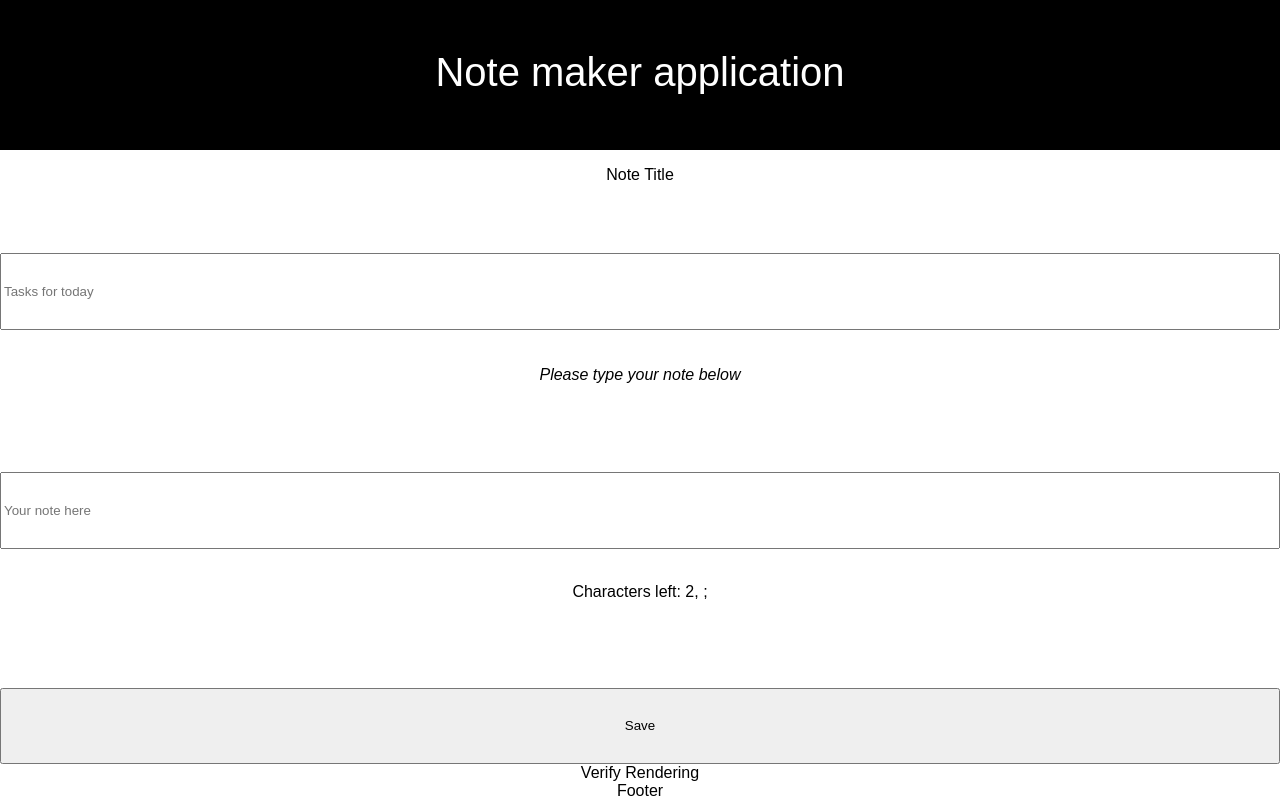
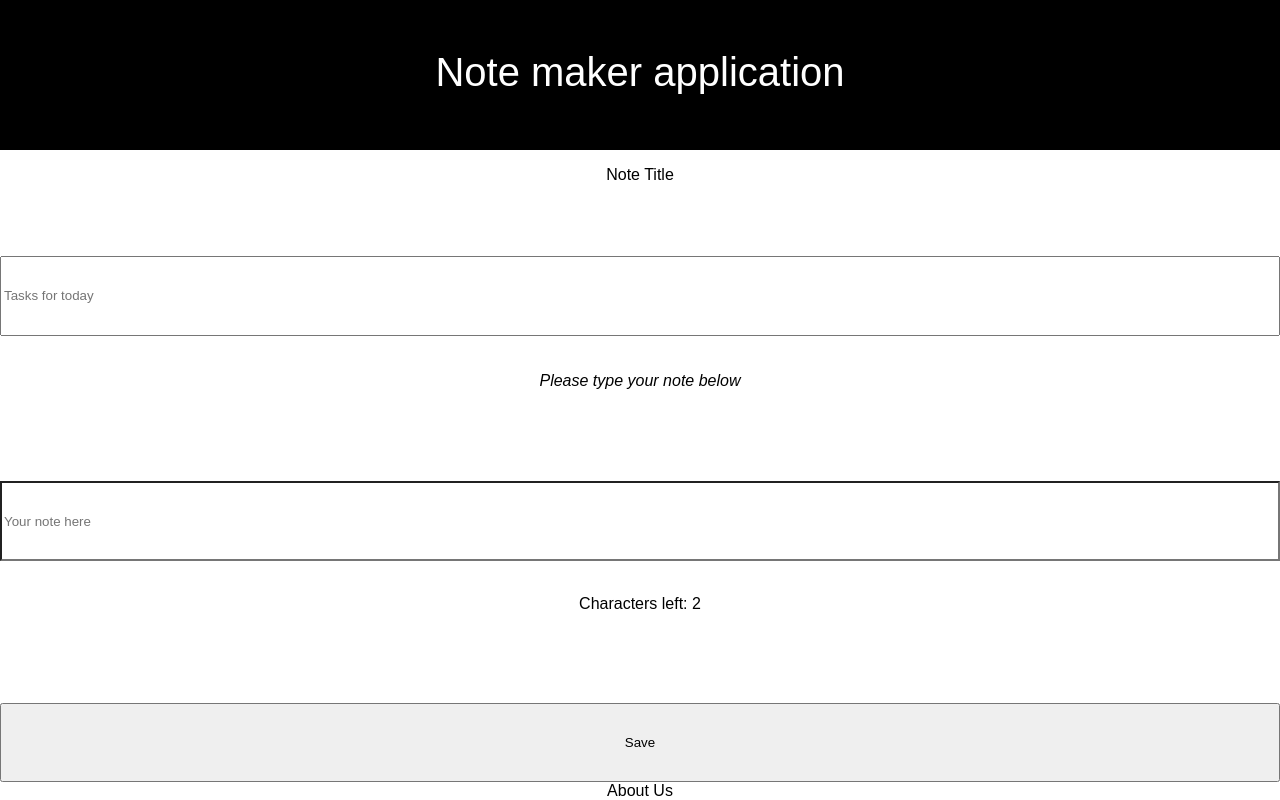
Before and after one commit to siddharth-lakhara/noteTakingApp, a React (Create React App) app: page / in a window 1280 px wide. Built offline with nearby package versions, Linux system fonts and the light colour scheme.

Commit message:
point 4 done

```diff
--- a/package.json
+++ b/package.json
@@ -3,6 +3,7 @@
   "version": "0.1.0",
   "private": true,
   "dependencies": {
+    "babel-eslint": "^8.2.1",
     "eslint": "^4.17.0",
     "react": "^16.2.0",
     "react-dom": "^16.2.0",
--- a/src/App.jsx
+++ b/src/App.jsx
@@ -9,21 +9,13 @@ const App = () => (
     <HeaderComponent title="Note maker application" />
     <BodyComponent
       emText="Please type your note below"
-      maxTextLength="2"
+      maxTextLength={2}
       notePlaceholder="Your note here"
     />
-    Verify Rendering
     <FooterComponent
-      text="Footer"
+      text="About Us"
     />
   </div>
-  /* <header className="App-header">
-    <img src={logo} className="App-logo" alt="logo" />
-    <h1 className="App-title">Welcome to React</h1>
-  </header>
-  <p className="App-intro">
-      To get started, edit <code>src/App.js</code> and save to reload.
-  </p> */
 );
 
 export default App;
--- a/src/components/body/body.jsx
+++ b/src/components/body/body.jsx
@@ -5,26 +5,22 @@ class body extends React.Component {
   constructor(props) {
     super(props);
     this.state = {
-      leftCharacters: 2,
-    };
+      Characters: 0,
+      color: "white",
+      maxCharacters: props.maxTextLength,
+    }
     this.handleChange = this.handleChange.bind(this);
-  }
-
-  changeColor() {
-    this.setState({
-      color: 'red',
-    });
   }
 
   handleChange(event) {
     const input = event.target.value;
     this.setState({
-      leftCharacters: 2 - input.length,
-      color: (this.state.leftCharacters <= 0) ? 'red' : 'white',
+      Characters: input.length,
     });
   }
 
   render() {
+   const color = ((this.state.Characters) === this.state.maxCharacters) ? 'red' : 'white';
   return (
     <div className="contentPane">
       <p className="noteTitle">
@@ -36,10 +32,10 @@ class body extends React.Component {
       <em> {this.props.emText} </em>
       <br />
       <br />
-      <input type="text" className="notes" placeholder={this.props.notePlaceholder} maxLength={this.props.maxTextLength} onChange={this.handleChange} style={{ backgroundColor: this.state.color }} />
+      <input type="text" className="notes" placeholder={this.props.notePlaceholder} maxLength={this.props.maxTextLength} onChange={this.handleChange} style={{backgroundColor: color}} />
       <br />
       <p>
-        Characters left: {this.state.leftCharacters}, {this.state.color};
+        Characters left: {this.state.maxCharacters - this.state.Characters}
       </p>
       <br />
       <input type="button" className="saveNote" value="Save" />
```
Also changed, not shown: 2 other files (tests, documents, lock files or other folders).
